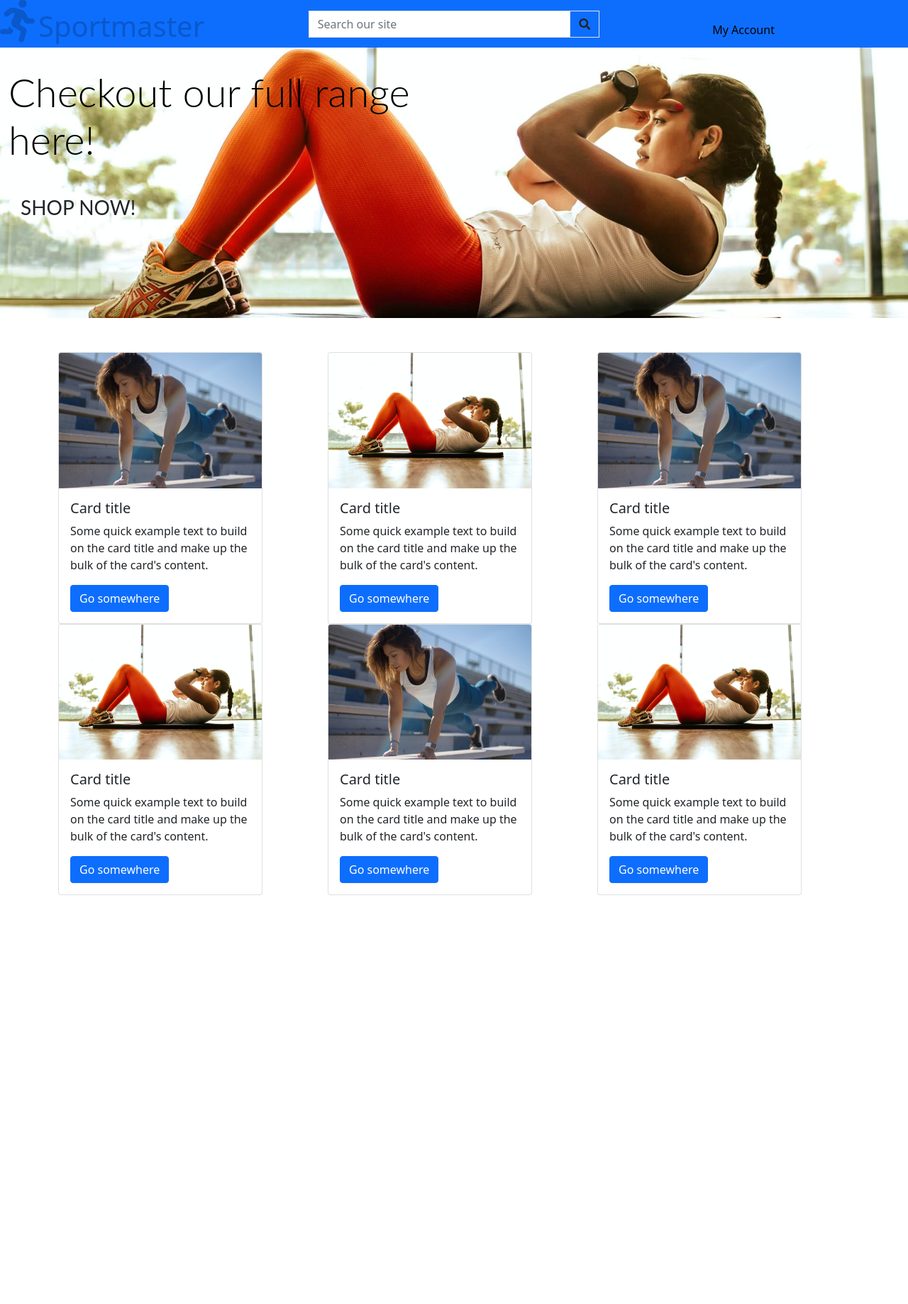
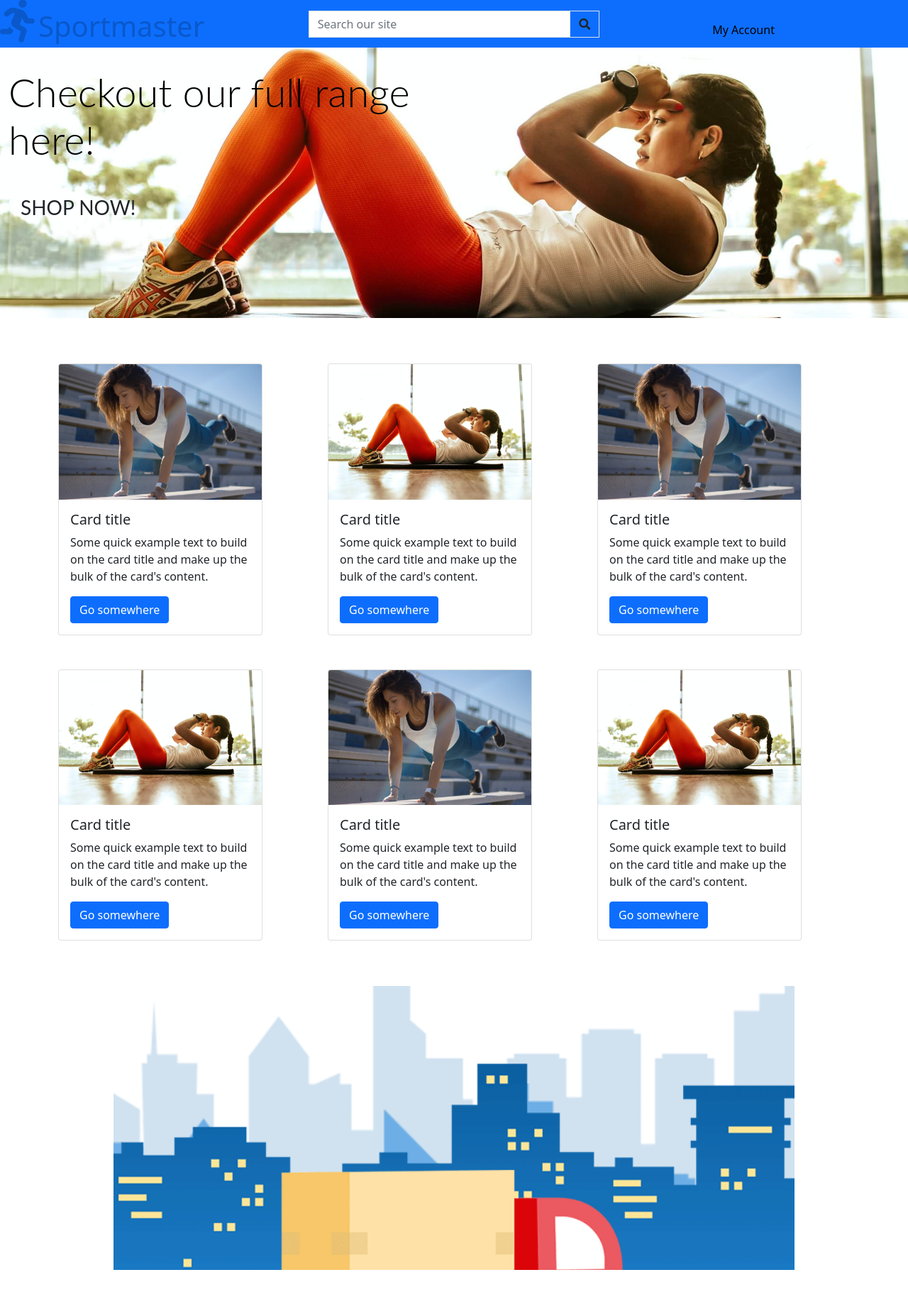
Before and after one commit to Code-Institute-Submissions/StephenJ2020-Sportmaster_JanResub, a Django app: page / in a window 1280 px wide. Shown: the whole page at 71% size. Before the commit the page ends 1261 px from the top, so only its background shows below. Run offline with Django 3.2, Linux system fonts and the light colour scheme; some libraries are stand-ins or nearby versions.

Commit message:
feat: Add div to index.html for details of free delivery

```diff
--- a/home/templates/home/index.html
+++ b/home/templates/home/index.html
@@ -20,8 +20,8 @@
 
 {% block content %}
    <div class="container my-5">
-       <div class="row">
-           <div class="col">
+       <div class="row mt-3">
+           <div class="col my-3">
                <div class="card" style="width: 18rem;">
                    <img src="/media/homepage-hero1.jpg" class="card-img-top" alt="...">
                    <div class="card-body">
@@ -32,7 +32,7 @@
                    </div>
                </div>
            </div>
-           <div class="col">
+           <div class="col my-3">
                <div class="card" style="width: 18rem;">
                    <img src="/media/homepage-hero.jpg" class="card-img-top" alt="...">
                    <div class="card-body">
@@ -43,7 +43,7 @@
                    </div>
                </div>
            </div>
-           <div class="col">
+           <div class="col my-3">
                <div class="card" style="width: 18rem;">
                    <img src="/media/homepage-hero1.jpg" class="card-img-top" alt="...">
                    <div class="card-body">
@@ -55,8 +55,8 @@
                </div>
            </div>
        </div>
-       <div class="row">
-           <div class="col">
+       <div class="row mt-3">
+           <div class="col my-3">
                <div class="card" style="width: 18rem;">
                    <img src="/media/homepage-hero.jpg" class="card-img-top" alt="...">
                    <div class="card-body">
@@ -67,7 +67,7 @@
                    </div>
                </div>
            </div>
-           <div class="col">
+           <div class="col my-3">
                <div class="card" style="width: 18rem;">
                    <img src="/media/homepage-hero1.jpg" class="card-img-top" alt="...">
                    <div class="card-body">
@@ -78,7 +78,7 @@
                    </div>
                </div>
            </div>
-           <div class="col">
+           <div class="col my-3">
                <div class="card" style="width: 18rem;">
                    <img src="/media/homepage-hero.jpg" class="card-img-top" alt="...">
                    <div class="card-body">
@@ -91,4 +91,11 @@
            </div>
        </div>
    </div>
+   <div class="container delivery my-5">
+       <div class="row my-3">
+           <div class="col-8 offset-2 col-md-6 col-lg-4">
+                <!-- <img src="/media/delivery.png" alt="Colourful sketch of a delivery van"> -->
+           </div>
+       </div>
+   </div>
 {% endblock %}
--- a/static/css/base.css
+++ b/static/css/base.css
@@ -17,6 +17,17 @@
     bottom: 100px;
     color: rgb(0, 0, 0);
     font-family: 'Lato';
+}
+
+.delivery {
+  background: url("/media/delivery.png") no-repeat center;
+  background-size: cover;
+  width: 75%;
+  height: auto;
+  min-height: 50vh;
+  bottom: 100px;
+  color: rgb(0, 0, 0);
+  font-family: 'Lato';
 }
 
 /* .header-text {
```
Also changed, not shown: README.md, media/delivery.png (added).
